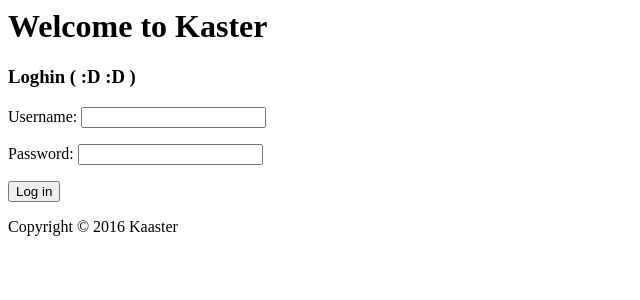
After one commit to awpcourse/Kaaster, a Django app: page /login/ in a window 1280 px wide. The commit adds this page. Shown: the top 300 px of the page, without its empty margins (0-640 px from the left). Run offline with Django 3.2, Linux system fonts and the light colour scheme.

Commit message:
Created Users, Login View, Logout View

```diff
--- /dev/null
+++ b/kaaster/forms.py
@@ -0,0 +1,5 @@
+from django.forms import Form, CharField, Textarea, PasswordInput, ImageField
+
+class UserLoginForm(Form):
+    username = CharField(max_length=30)
+    password = CharField(widget=PasswordInput)
--- a/kaaster/templates/layout.html
+++ b/kaaster/templates/layout.html
@@ -6,6 +6,12 @@
     <h1>Welcome to Kaster</h1>
     {% block header %}
     {% endblock %}
+    <div class="wrapper">
+      <div class="content">
+        {% block content %}
+        {% endblock %}
+      </div>
+    </div>
     <footer>
       <span>Copyright &copy; 2016 Kaaster</span>
     </footer>
--- /dev/null
+++ b/kaaster/templates/login.html
@@ -0,0 +1,11 @@
+{% extends 'layout.html' %}
+
+{% block content %}
+  <h3>Loghin ( :D :D )</h3>
+  <p class="error">{{ message }}</p>
+  <form method="post">
+    {% csrf_token %}
+    {{ form.as_p }}
+    <button type="submit">Log in</button>
+  </form>
+{% endblock %}
--- a/kaaster/urls.py
+++ b/kaaster/urls.py
@@ -21,4 +21,6 @@ from kaaster import views
 urlpatterns = [
     url(r'^admin/', admin.site.urls),
     url(r'^$', views.index, name='index'),
+	url(r'^login/$', views.login, name='login'),
+	url(r'^logout/$', views.logout, name='logout'),
 ]
--- a/kaaster/views.py
+++ b/kaaster/views.py
@@ -3,6 +3,34 @@ from django.contrib.auth.decorators import login_required, permission_required
 from django.core.urlresolvers import reverse
 from django.shortcuts import render, redirect
 
+# FORMS
+from kaaster.forms import UserLoginForm
+
 def index(request):
     context = {}
     return render(request, 'index.html', context)
+
+def login(request):
+    if request.method == 'GET':
+        form = UserLoginForm()
+        context = {'form': form}
+        print "OMG"
+        return render(request, 'login.html', context)
+    elif request.method == 'POST':
+        form = UserLoginForm(request.POST)
+        username = request.POST['username']
+        password = request.POST['password']
+        user = authenticate(username=username, password=password)
+        if user is None:
+            context = {
+                'form': form,
+                'message': 'Wrong username or password!'
+            }
+            return render(request, 'login.html', context)
+        else:
+            login(request, user)
+            return redirect('index')
+
+def logout(request):
+    logout(request)
+    return redirect('login')
```
Also changed, not shown: db.sqlite3, 2 other files.
